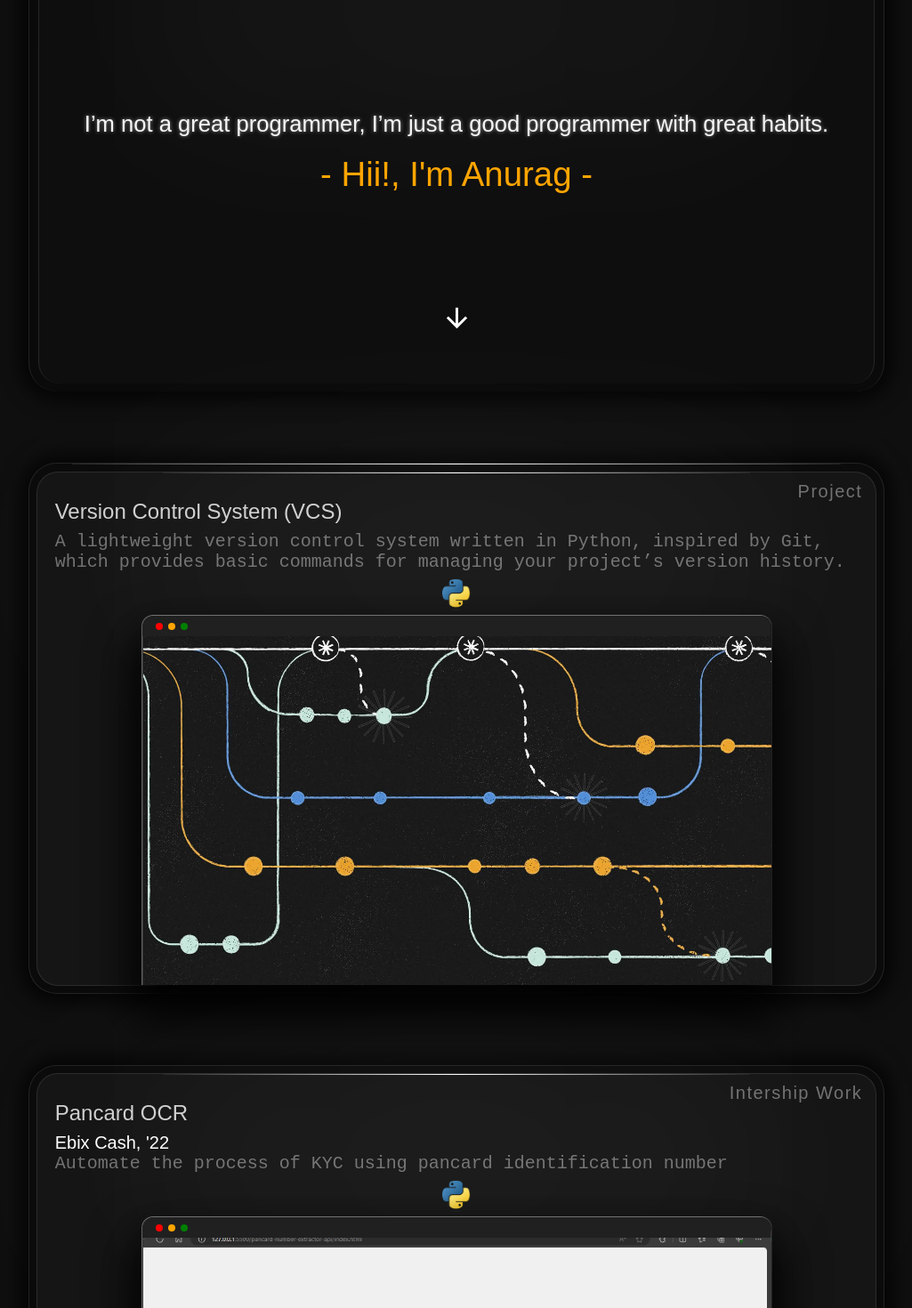
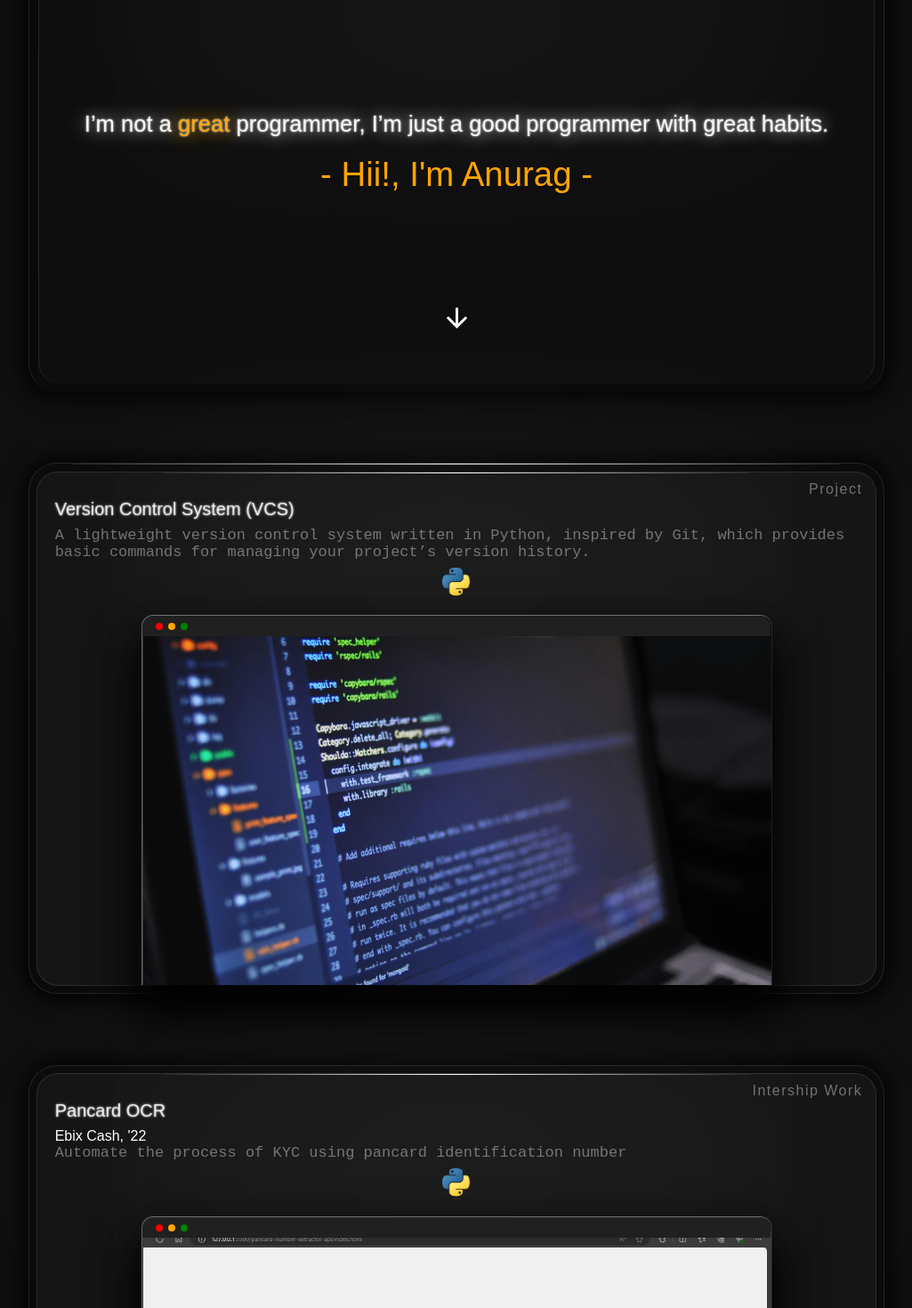
Before and after one commit to AnuragGoel09/my-portfolio, a React (Create React App) app in the folder client/: page / in a window 1280 px wide. Shown: the part 200-1670 px from the top of the page at 89% size, without its empty margins (127-1152 px from the left). Built offline with nearby package versions, Linux system fonts and the light colour scheme.

Commit message:
add profile pic

```diff
--- a/client/src/components/Internship1.jsx
+++ b/client/src/components/Internship1.jsx
@@ -23,13 +23,14 @@ const InnerContainer=styled.div`
     margin: 0.8%;
     background-color: rgba(32,32,32,0.5);
     border-radius: 1.5rem;
-    /* opacity: 0.7; */
     border: solid 0.5px rgba(255,255,255,0.1) ;
     cursor: pointer;
     transition: all 0.5s ease;
     &:hover{
         border-color: white;
-        background-color:rgba(255,255,255,0.01);
+        box-shadow:
+          inset 0 400px 120px rgba(255,255,255,0.01),
+          inset 0 -400px 120px rgba(255,255,255,0.05);
     }
 `;
 const Line=styled.div`
@@ -86,7 +87,7 @@ const Category=styled.div`
     justify-content: center;
     top: 10px;
     right: 15px;
-    font-size: 20px;
+    font-size: 16px;
     ${mobile({fontSize:'3vw'})}
     font-family: Arial, Helvetica, sans-serif;
     color: rgba(255,255,255,0.4);
@@ -97,7 +98,8 @@ const Title=styled.div`
     margin-top: 10px;
     width: 100%;
     text-align: left;
-    font-size: 24px;
+    font-size: 20px;
+    text-shadow: 0 0 2.5px #fff;
     ${mobile({fontSize:'5vw'})}
     color: rgba(255,255,255,0.8);
     font-family: Arial, Helvetica, sans-serif;
@@ -105,7 +107,7 @@ const Title=styled.div`
 const Type=styled.div`
     width: 100%;
     text-align: left;
-    font-size: 20px;
+    font-size: 17px;
     ${mobile({fontSize:'3.5vw'})}
     color: rgba(255,255,255,0.4);
     font-family: monospace;
@@ -173,6 +175,7 @@ const Icon=styled.img`
 
 const Company=styled.div`
   color: white;
+  font-size: 16px;
   font-family: Arial, Helvetica, sans-serif;
 `;
 
--- a/client/src/components/Intro.jsx
+++ b/client/src/components/Intro.jsx
@@ -65,8 +65,7 @@ const Text1=styled.div`
   font-size: 2vw;
   color: whitesmoke;
   font-family: Arial, Helvetica, sans-serif;
-  text-shadow: 0 0 2px rgba(255,255,255,0.1), /* Adjust the color and spread radius as needed */
-                 0 0 4px rgba(255,255,255,0.5);
+  text-shadow: 0 0 2.5px #fff, 0 0 20px #fff;
 `;
 
 const Text2=styled.div`
@@ -129,7 +128,7 @@ export default function Intro() {
         <InnerContainer>
           <Line2/>
             <Content>
-              <Text1>I’m not a great programmer, I’m just a good programmer with great habits.</Text1>
+              <Text1>I’m not a <span style={{color:'orange',textShadow:'0 0 2.5px #fff, 0 0 20px orange'}}>great</span> programmer, I’m just a good programmer with great habits.</Text1>
               <Text2>- Hii!, I'm Anurag -</Text2>
               <Arrow><ArrowDownwardIcon fontSize='large'/></Arrow>
             </Content>
--- a/client/src/components/Project.jsx
+++ b/client/src/components/Project.jsx
@@ -23,13 +23,14 @@ const InnerContainer=styled.div`
     margin: 0.8%;
     background-color: rgba(32,32,32,0.5);
     border-radius: 1.5rem;
-    /* opacity: 0.7; */
     border: solid 0.5px rgba(255,255,255,0.1) ;
     cursor: pointer;
     transition: all 0.5s ease;
     &:hover{
         border-color: white;
-        background-color:rgba(255,255,255,0.01);
+        box-shadow:
+          inset 0 400px 120px rgba(255,255,255,0.01),
+          inset 0 -400px 120px rgba(255,255,255,0.05);
     }
 `;
 const Line=styled.div`
@@ -86,7 +87,7 @@ const Category=styled.div`
     justify-content: center;
     top: 10px;
     right: 15px;
-    font-size: 20px;
+    font-size: 16px;
     ${mobile({fontSize:'3vw'})}
     font-family: Arial, Helvetica, sans-serif;
     color: rgba(255,255,255,0.4);
@@ -97,7 +98,8 @@ const Title=styled.div`
     margin-top: 10px;
     width: 100%;
     text-align: left;
-    font-size: 24px;
+    font-size: 20px;
+    text-shadow: 0 0 2.5px #fff;//, 0 0 20px #fff;//, 0 0 30px #fff;//, 0 0 40px #e60073, 0 0 50px #e60073, 0 0 60px #e60073, 0 0 70px #e60073;
     ${mobile({fontSize:'5vw'})}
     color: rgba(255,255,255,0.8);
     font-family: Arial, Helvetica, sans-serif;
@@ -105,7 +107,7 @@ const Title=styled.div`
 const Type=styled.div`
     width: 100%;
     text-align: left;
-    font-size: 20px;
+    font-size: 17px;
     ${mobile({fontSize:'3.5vw'})}
     color: rgba(255,255,255,0.4);
     font-family: monospace;
--- a/client/src/pages/Info.jsx
+++ b/client/src/pages/Info.jsx
@@ -131,9 +131,10 @@ const Marks=styled.div`
 
 const ProfilePic=styled.div`
   position: absolute;
-  right: -60px;
-  top: -50px;
+  right: 20px;
+  top: 60px;
   width: 250px;
+  ${mobile({opacity:'0.4'})}
 `;
 const Menu=styled.a`
     text-decoration: none;
@@ -153,6 +154,9 @@ export default function Info() {
     <>
     <Container>
       {/* intro */}
+      <ProfilePic>
+        <Profile/>
+      </ProfilePic>
       <AboutMe>
         <Light/>
         <Heading>
--- a/client/src/pages/Work.jsx
+++ b/client/src/pages/Work.jsx
@@ -21,11 +21,10 @@ export default function Work() {
     <>
     <Container>
         <Intro/>
-        {/* <Internship1/> */}
         <Project data={{
           title:"Version Control System (VCS)",
           type:"A lightweight version control system written in Python, inspired by Git, which provides basic commands for managing your project’s version history.",
-          img:"./version-control-system.jpeg",
+          img:"./version-control-system.jpg",
           tech:["./python-icon.png"]
           }}/>
         <Internship1 data={{
```
Also changed, not shown: client/public/version-control-system.jpeg (deleted), client/public/version-control-system.jpg (added).
